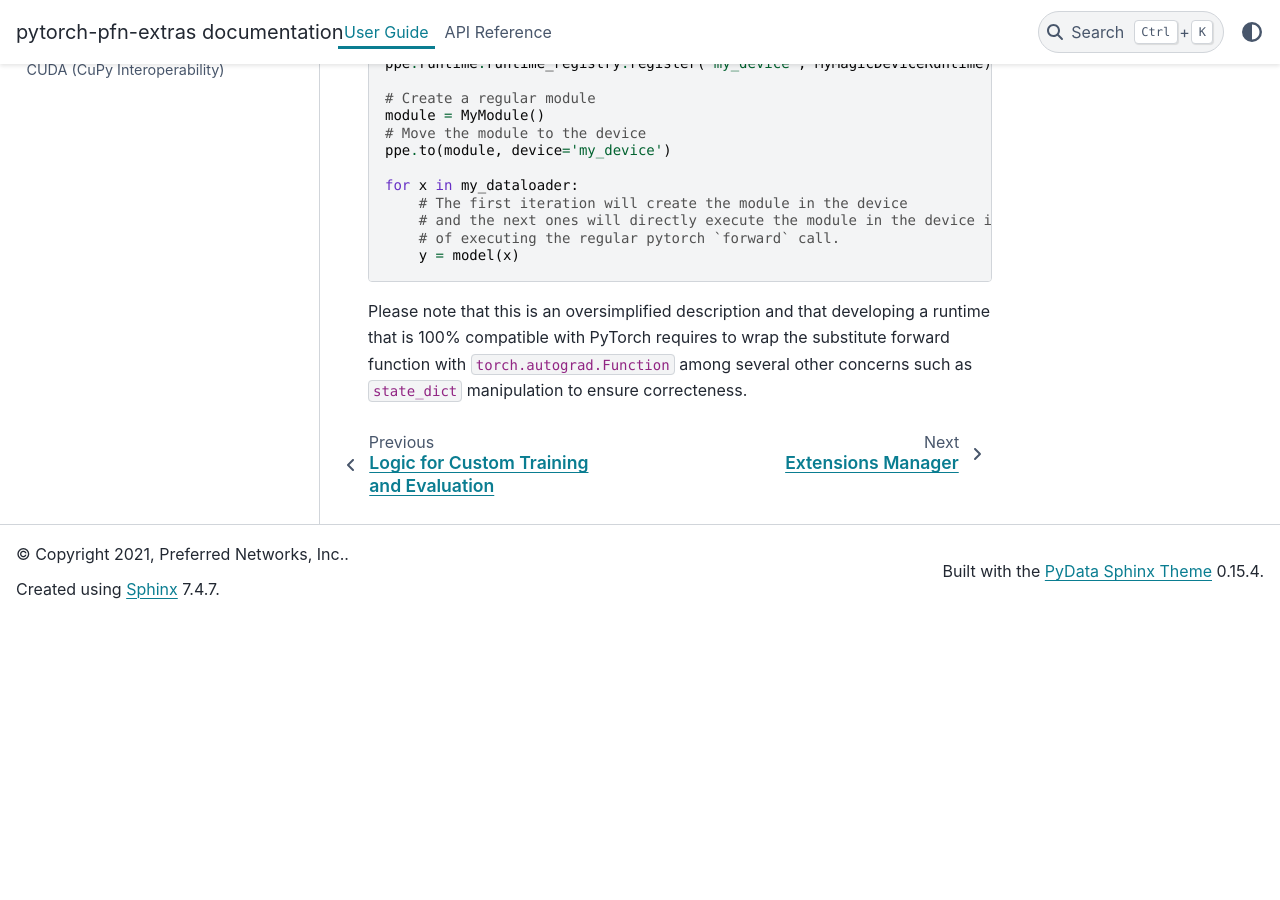
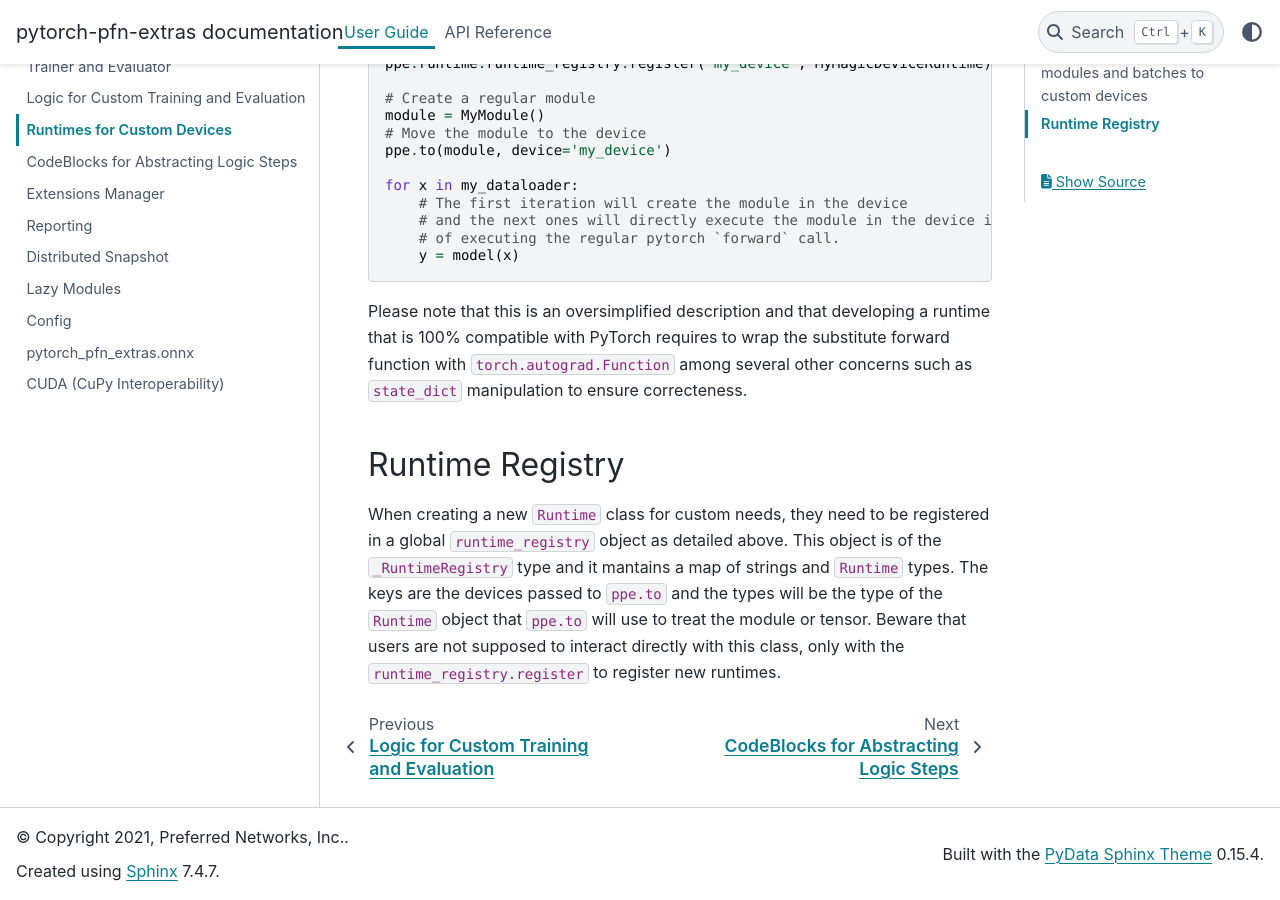
Before and after one commit to pfnet/pytorch-pfn-extras, a Sphinx documentation site: the page built from docs/source/user_guide/runtimes.rst, in a window 1280 px wide and 900 px high, scrolled down 1570 px. Built offline with Sphinx 7.4.7 and the PyData theme 0.15.4, drawn with Linux system fonts in a browser that asks for light colours; before the commit the page ends 2188 px from its top, so only the background shows below that.

```diff
--- a/docs/source/user_guide/index.rst
+++ b/docs/source/user_guide/index.rst
@@ -10,6 +10,7 @@ Trainer (techinical preview)
    trainer
    logic
    runtimes
+   codeblocks
 
 
 Extensions
--- a/docs/source/user_guide/runtimes.rst
+++ b/docs/source/user_guide/runtimes.rst
@@ -82,3 +82,14 @@ Please note that this is an oversimplified description and that developing a
 runtime that is 100% compatible with PyTorch requires to wrap the substitute
 forward function with ``torch.autograd.Function`` among several other concerns
 such as ``state_dict`` manipulation to ensure correcteness.
+
+Runtime Registry
+-------------------
+
+When creating a new ``Runtime`` class for custom needs, they need to be registered
+in a global ``runtime_registry`` object as detailed above.
+This object is of the ``_RuntimeRegistry`` type and it mantains a map of strings and
+``Runtime`` types. The keys are the devices passed to ``ppe.to`` and the
+types will be the type of the ``Runtime`` object that ``ppe.to`` will use to treat the
+module or tensor. Beware that users are not supposed to interact directly with this class, only
+with the ``runtime_registry.register`` to register new runtimes.
```
Also changed, not shown: docs/source/user_guide/codeblocks.rst (added, +32 -0 lines), docs/source/user_guide/logic.rst (+7 -0 lines).
